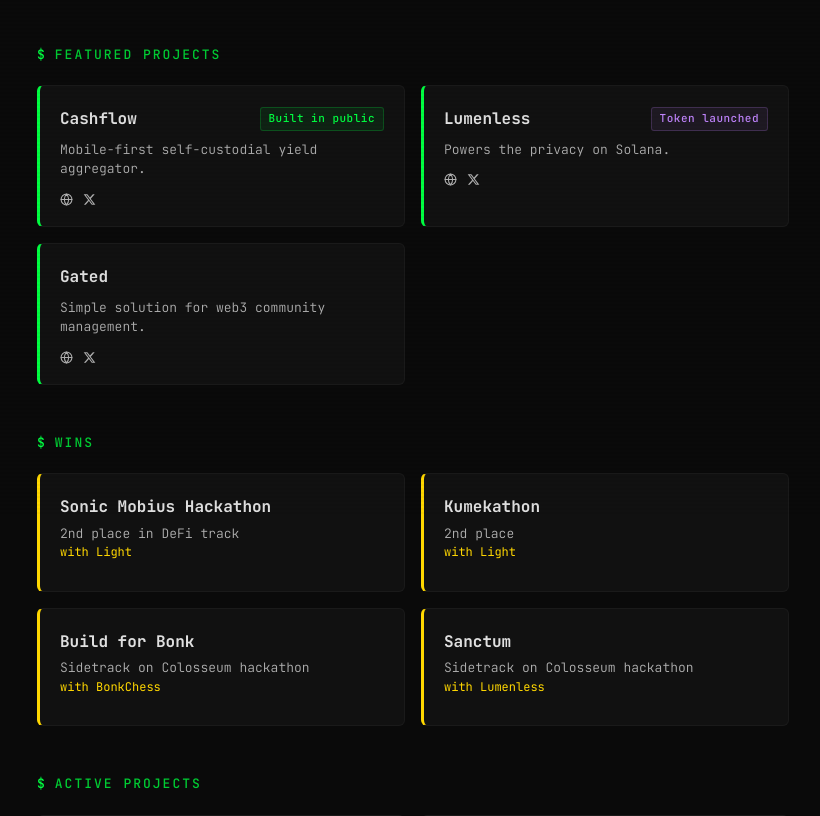
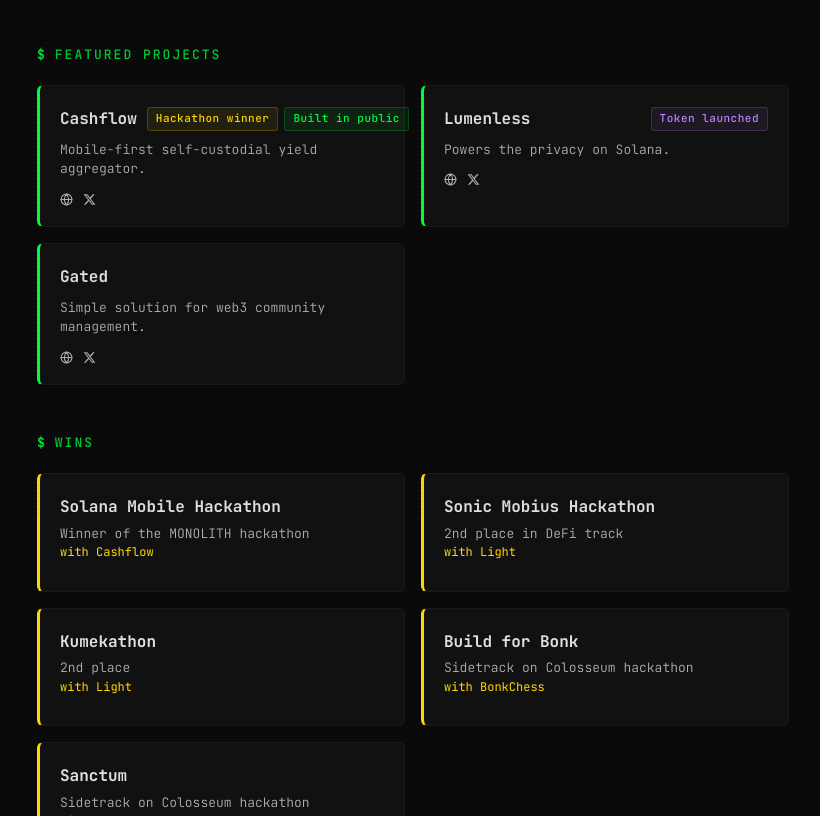
Before and after one commit to heymike777/heymike-website, a website: page index.html in a window 1280 px wide. Shown: the part 284-1100 px from the top of the page, without its empty margins (227-1047 px from the left). Drawn offline with Linux system fonts and the light colour scheme.

Commit message:
Update index.html

```diff
--- a/index.html
+++ b/index.html
@@ -86,7 +86,10 @@
                 <div class="project-card featured-card" data-url="https://x.com/cashflow_fi">
                     <div class="project-header">
                         <span class="project-name">Cashflow</span>
-                        <span class="project-label label-public">Built in public</span>
+                        <div class="project-labels">
+                            <span class="project-label label-winner">Hackathon winner</span>
+                            <span class="project-label label-public">Built in public</span>
+                        </div>
                     </div>
                     <p class="project-desc">Mobile-first self-custodial yield aggregator.</p>
                     <div class="project-links">
@@ -139,6 +142,13 @@
         <section class="section">
             <h2 class="section-header">Wins</h2>
             <div class="projects-grid">
+
+                <!-- Solana Mobile Hackathon -->
+                <div class="win-card">
+                    <div class="win-name">Solana Mobile Hackathon</div>
+                    <div class="win-desc">Winner of the MONOLITH hackathon</div>
+                    <div class="win-project">with Cashflow</div>
+                </div>
 
                 <!-- Sonic Mobius Hackathon -->
                 <div class="win-card">
```
